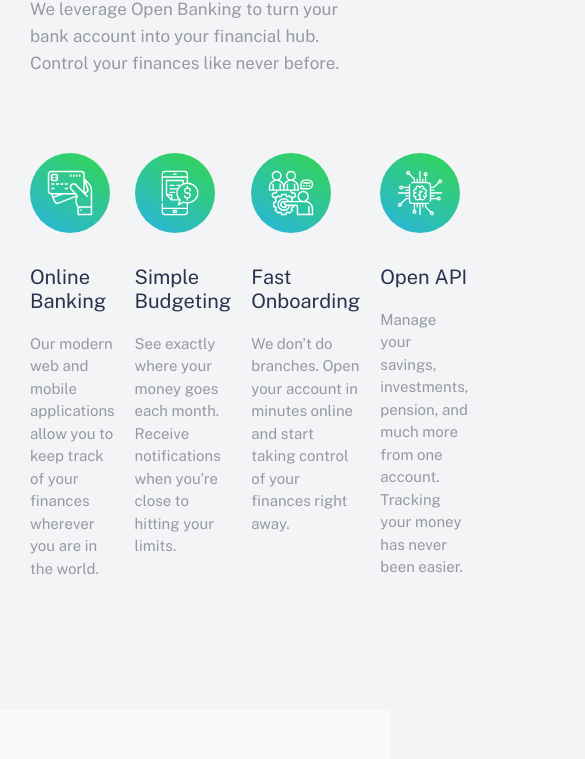
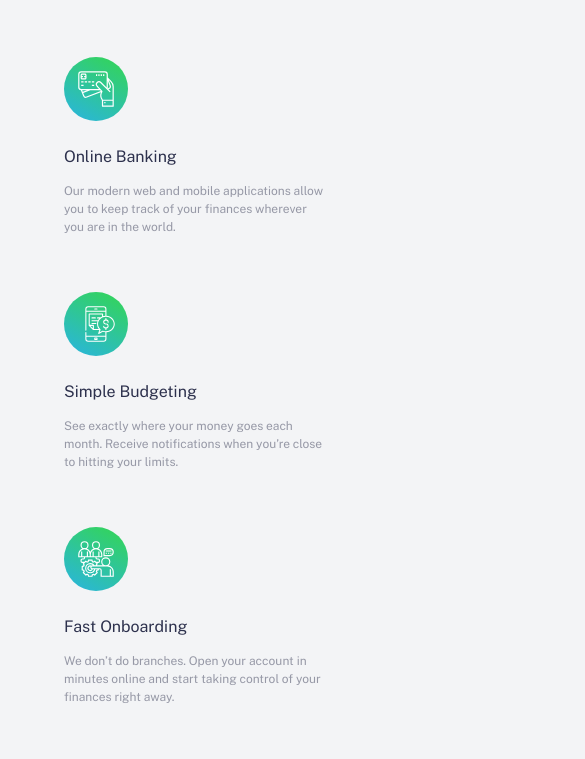
Before and after one commit to nasim67reja/easyBank.github.io, a plain HTML site: page index.html in a window 390 px wide. Shown: the part 798-1557 px from the top of the page, 585 px wide, since content can reach past the window. Drawn offline with nearby package versions, Linux system fonts and the light colour scheme; files that its build step writes are made by us from their sources.

```diff
--- a/css/media.css
+++ b/css/media.css
@@ -0,0 +1,56 @@
+@media (max-width: 75em) {
+  html {
+    font-size: 56%;
+  }
+}
+@media (max-width: 66em) {
+  html {
+    font-size: 52%;
+  }
+}
+@media (max-width: 61em) {
+  html {
+    font-size: 48%;
+  }
+}
+@media (max-width: 56.25em) {
+  html {
+    font-size: 45%;
+  }
+  .features-content .grid,
+  .cards .grid {
+    padding: 0 5rem;
+    gap: 4rem;
+    column-gap: 18rem;
+    grid-template-columns: repeat(2, 1fr);
+  }
+  .cards .grid {
+    column-gap: 0rem;
+    justify-items: center;
+  }
+  .card {
+    max-width: 28.5rem;
+  }
+}
+@media (max-width: 46.25em) {
+  html {
+    font-size: 40%;
+  }
+}
+@media (max-width: 43em) {
+  html {
+    font-size: 36%;
+  }
+}
+@media (max-width: 37.5em) {
+  html {
+    font-size: 50%;
+  }
+  /* section hero */
+  .hero,
+  .features-content .grid,
+  .cards .grid,
+  .footer-parent {
+    grid-template-columns: 1fr;
+  }
+}
--- a/index.html
+++ b/index.html
@@ -9,7 +9,7 @@
   <link rel="icon" type="image/png" sizes="32x32" href="./images/favicon-32x32.png">
   <link rel="stylesheet" href="css/general.css">
   <link rel="stylesheet" href="css/style.css">
-  <link rel="stylesheet" href="media.css">
+  <link rel="stylesheet" href="css/media.css">
   <title>Easybank | landing page</title>
 
 
@@ -229,7 +229,7 @@
 
   <footer class="footer" role="contentinfo">
     <div class="container">
-      <div class="grid grid-4-cols">
+      <div class="footer-parent grid grid-4-cols">
         <div class="footer-column column">
           <div class="footer-logo">
             <svg>
```
